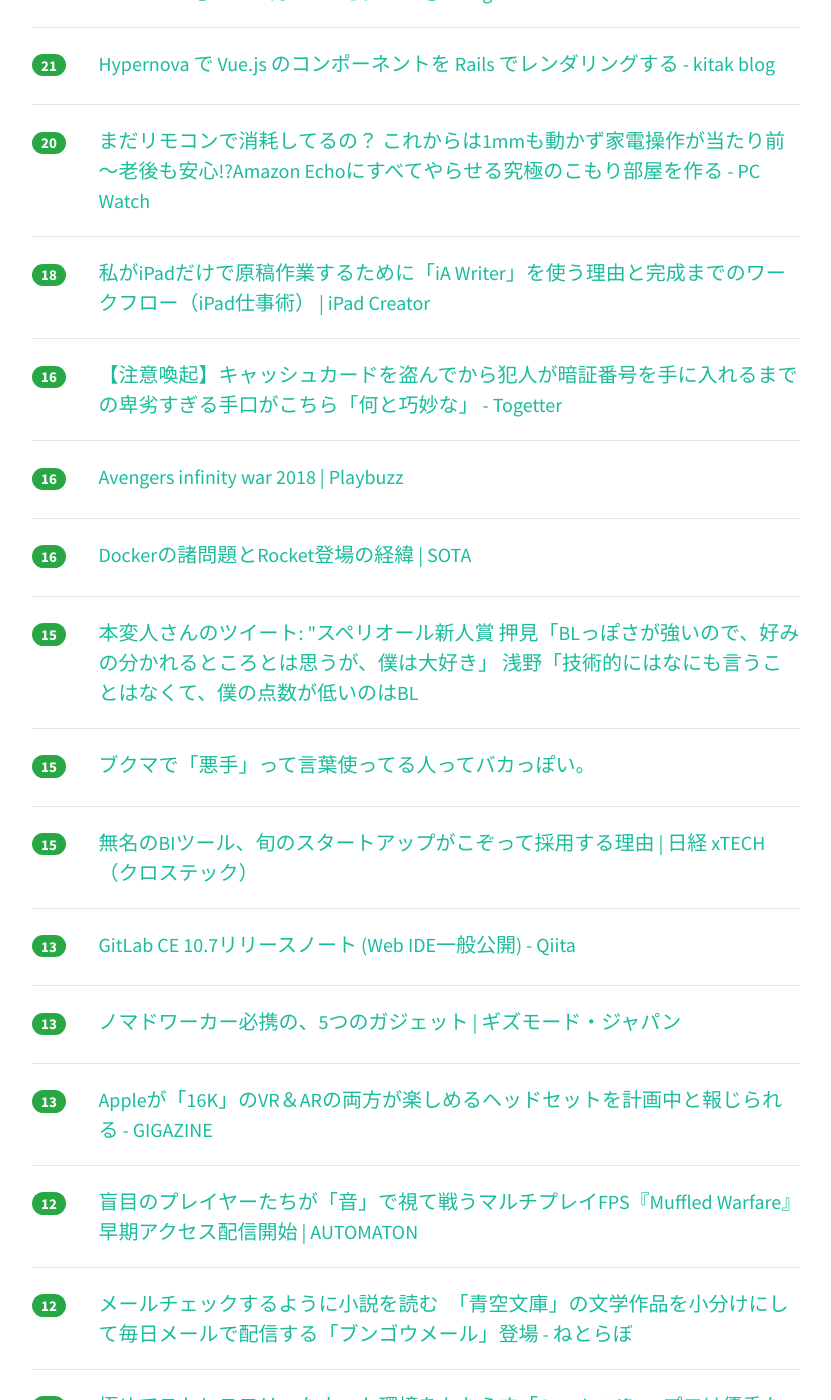
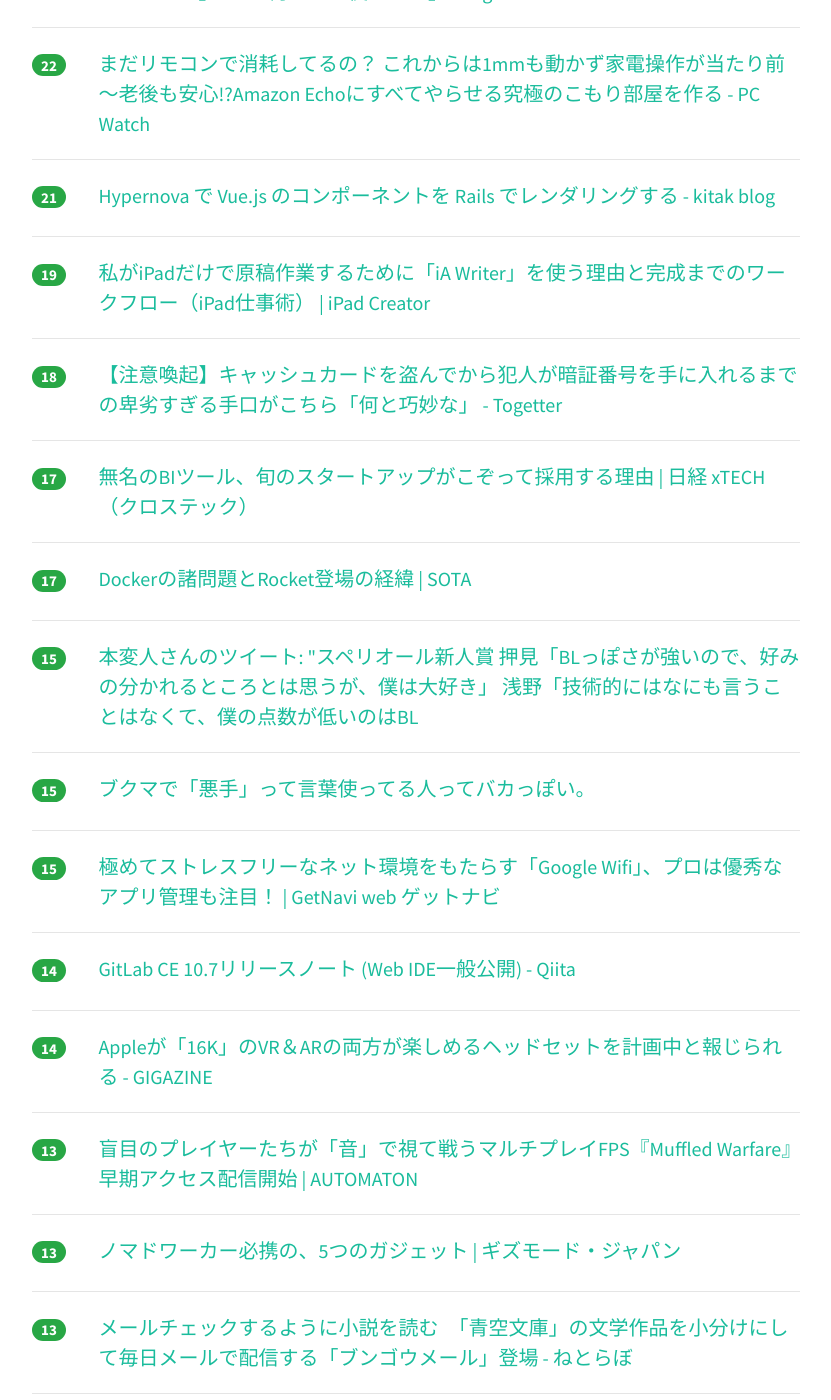
Before and after one commit to yatta47/hatena-matome-site, a Jekyll site: the page built from _posts/2018-04-29-hatena.md, in a window 1280 px wide and 1400 px high, scrolled down 730 px. Shown: the whole window, without its empty margins (224-1055 px from the left). Built offline with Jekyll 4.4.1, drawn with Linux system fonts in a browser that asks for light colours; nearby versions of some CDN libraries; some of the changed text lies outside the part shown.

Commit message:
Updated 2018-04-29

```diff
--- a/_posts/2018-04-29-hatena.md
+++ b/_posts/2018-04-29-hatena.md
@@ -1,29 +1,34 @@
 ---
 layout: post
 title:  "2018-04-29 はてぶIT"
-date:   2018-04-29 10:02:52
+date:   2018-04-29 11:01:17
 tags: [it-hotentry]
 ---
-21 件のデータあり
+23 件のデータあり
 
 <hr><div class="row">
-<div class="col-1"><span class="badge badge-pill badge-success h2">73</span></div>
+<div class="col-1"><span class="badge badge-pill badge-success h2">107</span></div>
 <div class="col-11"><a href='https://matome.naver.jp/odai/2152493256703171201' target='_blank'>安倍首相とトランプ大統領の電話会談の終了時間がなんか不思議で謎な件 - NAVER まとめ</a></div>
 </div>
 <hr>
 <div class="row">
-<div class="col-1"><span class="badge badge-pill badge-success h2">72</span></div>
+<div class="col-1"><span class="badge badge-pill badge-success h2">77</span></div>
 <div class="col-11"><a href='https://unleash.tokyo/2018/02/09/remote-work-guide-trello/' target='_blank'>リモートワークを楽しく実践するために。タスク管理ツールTrelloがリモートワーカー向けガイドブックを公開 | UNLEASH</a></div>
 </div>
 <hr>
 <div class="row">
-<div class="col-1"><span class="badge badge-pill badge-success h2">32</span></div>
+<div class="col-1"><span class="badge badge-pill badge-success h2">36</span></div>
 <div class="col-11"><a href='https://qiita.com/gluelan2013/items/0513c5331b6a67086308' target='_blank'>新SeleniumIDE についてまとめてみた - Qiita</a></div>
 </div>
 <hr>
 <div class="row">
-<div class="col-1"><span class="badge badge-pill badge-success h2">23</span></div>
+<div class="col-1"><span class="badge badge-pill badge-success h2">25</span></div>
 <div class="col-11"><a href='https://togetter.com/li/1222374' target='_blank'>腕に巻けて油性で書いてもすぐ消せるというめっちゃ優秀なメモがあるらしい「これだ！」「もう何にでも使えそう」 - Togetter</a></div>
+</div>
+<hr>
+<div class="row">
+<div class="col-1"><span class="badge badge-pill badge-success h2">22</span></div>
+<div class="col-11"><a href='https://pc.watch.impress.co.jp/docs/news/1119546.html' target='_blank'>まだリモコンで消耗してるの？ これからは1mmも動かず家電操作が当たり前 ～老後も安心!?Amazon Echoにすべてやらせる究極のこもり部屋を作る - PC Watch</a></div>
 </div>
 <hr>
 <div class="row">
@@ -32,27 +37,22 @@ tags: [it-hotentry]
 </div>
 <hr>
 <div class="row">
-<div class="col-1"><span class="badge badge-pill badge-success h2">20</span></div>
-<div class="col-11"><a href='https://pc.watch.impress.co.jp/docs/news/1119546.html' target='_blank'>まだリモコンで消耗してるの？ これからは1mmも動かず家電操作が当たり前 ～老後も安心!?Amazon Echoにすべてやらせる究極のこもり部屋を作る - PC Watch</a></div>
+<div class="col-1"><span class="badge badge-pill badge-success h2">19</span></div>
+<div class="col-11"><a href='http://necojita.com/2018042713853' target='_blank'>私がiPadだけで原稿作業するために「iA Writer」を使う理由と完成までのワークフロー（iPad仕事術） | iPad Creator</a></div>
 </div>
 <hr>
 <div class="row">
 <div class="col-1"><span class="badge badge-pill badge-success h2">18</span></div>
-<div class="col-11"><a href='http://necojita.com/2018042713853' target='_blank'>私がiPadだけで原稿作業するために「iA Writer」を使う理由と完成までのワークフロー（iPad仕事術） | iPad Creator</a></div>
-</div>
-<hr>
-<div class="row">
-<div class="col-1"><span class="badge badge-pill badge-success h2">16</span></div>
 <div class="col-11"><a href='https://togetter.com/li/1222310' target='_blank'>【注意喚起】キャッシュカードを盗んでから犯人が暗証番号を手に入れるまでの卑劣すぎる手口がこちら「何と巧妙な」 - Togetter</a></div>
 </div>
 <hr>
 <div class="row">
-<div class="col-1"><span class="badge badge-pill badge-success h2">16</span></div>
-<div class="col-11"><a href='https://www.playbuzz.com/avengersinfinitywar15' target='_blank'>Avengers infinity war 2018 | Playbuzz</a></div>
+<div class="col-1"><span class="badge badge-pill badge-success h2">17</span></div>
+<div class="col-11"><a href='http://tech.nikkeibp.co.jp/it/atcl/column/15/061500148/092000129/' target='_blank'>無名のBIツール、旬のスタートアップがこぞって採用する理由 | 日経 xTECH（クロステック）</a></div>
 </div>
 <hr>
 <div class="row">
-<div class="col-1"><span class="badge badge-pill badge-success h2">16</span></div>
+<div class="col-1"><span class="badge badge-pill badge-success h2">17</span></div>
 <div class="col-11"><a href='https://deeeet.com/writing/2015/02/17/docker-bad-points/' target='_blank'>Dockerの諸問題とRocket登場の経緯 | SOTA</a></div>
 </div>
 <hr>
@@ -68,12 +68,22 @@ tags: [it-hotentry]
 <hr>
 <div class="row">
 <div class="col-1"><span class="badge badge-pill badge-success h2">15</span></div>
-<div class="col-11"><a href='http://tech.nikkeibp.co.jp/it/atcl/column/15/061500148/092000129/' target='_blank'>無名のBIツール、旬のスタートアップがこぞって採用する理由 | 日経 xTECH（クロステック）</a></div>
+<div class="col-11"><a href='https://getnavi.jp/digital/253992/' target='_blank'>極めてストレスフリーなネット環境をもたらす「Google Wifi」、プロは優秀なアプリ管理も注目！ | GetNavi web ゲットナビ</a></div>
+</div>
+<hr>
+<div class="row">
+<div class="col-1"><span class="badge badge-pill badge-success h2">14</span></div>
+<div class="col-11"><a href='https://qiita.com/tnir/items/66501667f12cf29f3ba8' target='_blank'>GitLab CE 10.7リリースノート (Web IDE一般公開) - Qiita</a></div>
+</div>
+<hr>
+<div class="row">
+<div class="col-1"><span class="badge badge-pill badge-success h2">14</span></div>
+<div class="col-11"><a href='https://gigazine.net/news/20180428-apple-16k-vr-headset/' target='_blank'>Appleが「16K」のVR＆ARの両方が楽しめるヘッドセットを計画中と報じられる - GIGAZINE</a></div>
 </div>
 <hr>
 <div class="row">
 <div class="col-1"><span class="badge badge-pill badge-success h2">13</span></div>
-<div class="col-11"><a href='https://qiita.com/tnir/items/66501667f12cf29f3ba8' target='_blank'>GitLab CE 10.7リリースノート (Web IDE一般公開) - Qiita</a></div>
+<div class="col-11"><a href='http://jp.automaton.am/articles/newsjp/20180428-66924/' target='_blank'>盲目のプレイヤーたちが「音」で視て戦うマルチプレイFPS『Muffled Warfare』早期アクセス配信開始 | AUTOMATON</a></div>
 </div>
 <hr>
 <div class="row">
@@ -83,27 +93,22 @@ tags: [it-hotentry]
 <hr>
 <div class="row">
 <div class="col-1"><span class="badge badge-pill badge-success h2">13</span></div>
-<div class="col-11"><a href='https://gigazine.net/news/20180428-apple-16k-vr-headset/' target='_blank'>Appleが「16K」のVR＆ARの両方が楽しめるヘッドセットを計画中と報じられる - GIGAZINE</a></div>
-</div>
-<hr>
-<div class="row">
-<div class="col-1"><span class="badge badge-pill badge-success h2">12</span></div>
-<div class="col-11"><a href='http://jp.automaton.am/articles/newsjp/20180428-66924/' target='_blank'>盲目のプレイヤーたちが「音」で視て戦うマルチプレイFPS『Muffled Warfare』早期アクセス配信開始 | AUTOMATON</a></div>
-</div>
-<hr>
-<div class="row">
-<div class="col-1"><span class="badge badge-pill badge-success h2">12</span></div>
 <div class="col-11"><a href='http://nlab.itmedia.co.jp/nl/articles/1804/27/news145.html' target='_blank'>メールチェックするように小説を読む　「青空文庫」の文学作品を小分けにして毎日メールで配信する「ブンゴウメール」登場 - ねとらぼ</a></div>
 </div>
 <hr>
 <div class="row">
-<div class="col-1"><span class="badge badge-pill badge-success h2">11</span></div>
-<div class="col-11"><a href='https://getnavi.jp/digital/253992/' target='_blank'>極めてストレスフリーなネット環境をもたらす「Google Wifi」、プロは優秀なアプリ管理も注目！ | GetNavi web ゲットナビ</a></div>
+<div class="col-1"><span class="badge badge-pill badge-success h2">10</span></div>
+<div class="col-11"><a href='https://togetter.com/li/1222230' target='_blank'>江野ネコ - Togetter</a></div>
 </div>
 <hr>
 <div class="row">
-<div class="col-1"><span class="badge badge-pill badge-success h2">8</span></div>
-<div class="col-11"><a href='https://togetter.com/li/1222230' target='_blank'>江野ネコ - Togetter</a></div>
+<div class="col-1"><span class="badge badge-pill badge-success h2">9</span></div>
+<div class="col-11"><a href='https://qiita.com/tmtysk/items/fd6592eb859e4523cd64' target='_blank'>GitHub - tig から当該コミットがマージされた Pull Request 画面を開く - Qiita</a></div>
+</div>
+<hr>
+<div class="row">
+<div class="col-1"><span class="badge badge-pill badge-success h2">6</span></div>
+<div class="col-11"><a href='https://qiita.com/yuipon/items/0961c5717e1b9258bb73' target='_blank'>ITエンジニアはかっこいい - Qiita</a></div>
 </div>
 <hr>
 <div class="row">
@@ -111,3 +116,8 @@ tags: [it-hotentry]
 <div class="col-11"><a href='http://www.playbuzz.com/azizuli10/hd-watch-avengers-infinity-war-2018-online-free-full-movie-download' target='_blank'>*HD.watch.!["Avengers: Infinity War"] 2018 Online Free Full Movie Download!.. | Playbuzz</a></div>
 </div>
 <hr>
+<div class="row">
+<div class="col-1"><span class="badge badge-pill badge-success h2">1</span></div>
+<div class="col-11"><a href='https://www.playbuzz.com/avengersinfinitywar15' target='_blank'>Avengers infinity war 2018 | Playbuzz</a></div>
+</div>
+<hr>
```
